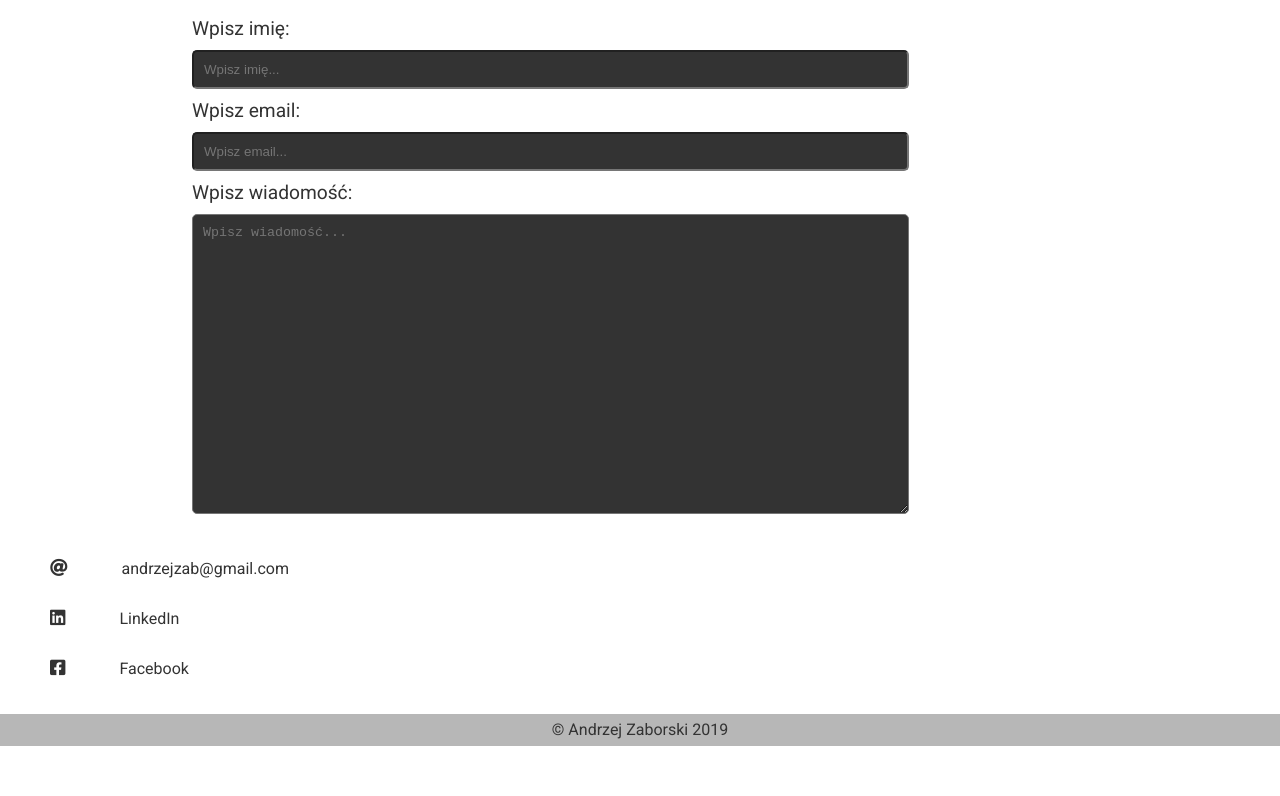
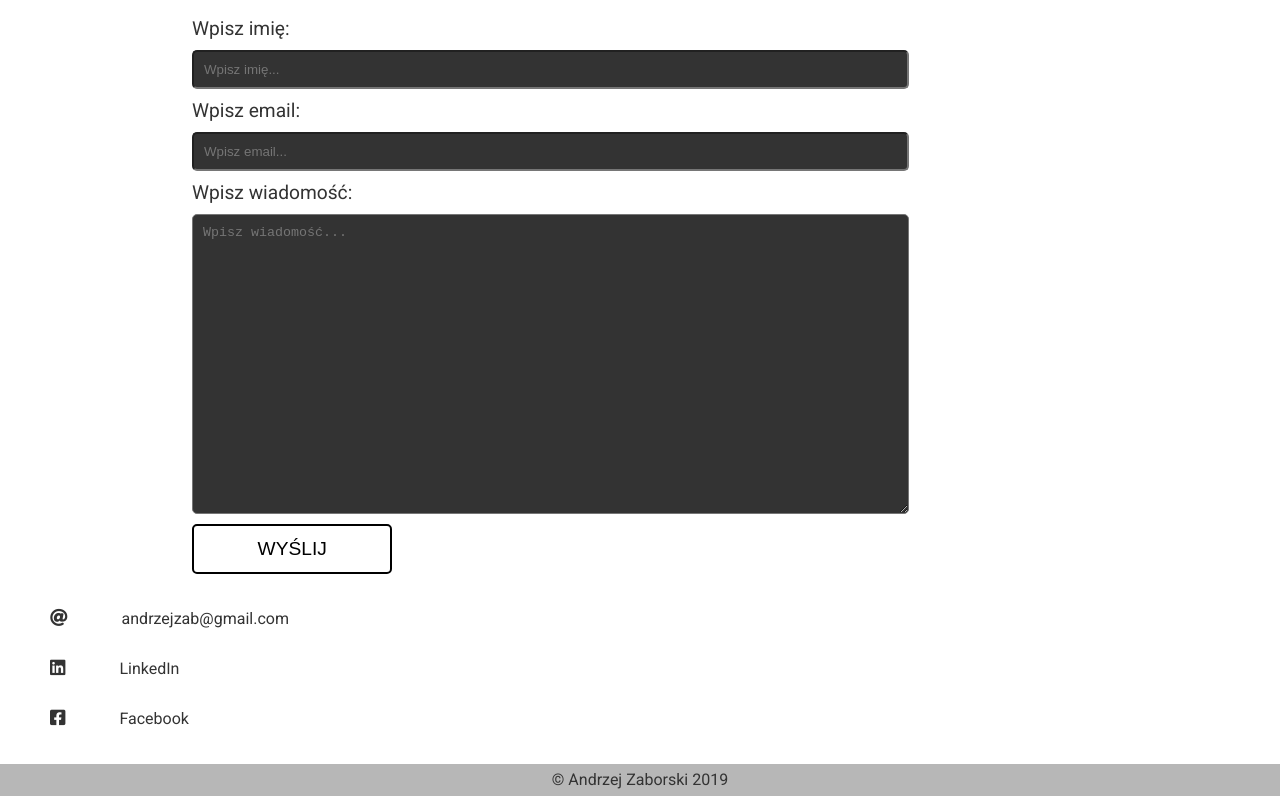
Before and after one commit to AnMiZa/Portfolio, a plain HTML site: page index.html in a window 1280 px wide. Shown: the part 1225-2021 px from the top of the page. Before the commit the page ends 1971 px from the top, so only its background shows below. Drawn offline with Linux system fonts and the light colour scheme.

Commit message:
Background image added to header titles, animation for form button and social links added

```diff
--- a/index.html
+++ b/index.html
@@ -6,7 +6,7 @@
     <meta name="viewport" content="width=device-width, initial-scale=1.0">
     <meta http-equiv="X-UA-Compatible" content="ie=edge">
     <title>Andrzej Zaborski</title>
-    <link rel="shortcut icon" href="" type="image/x-icon">
+    <link rel="shortcut icon" href="img/favicon.ico" type="image/x-icon">
     <link href="https://fonts.googleapis.com/css?family=Roboto:400,700&display=swap&subset=latin-ext" rel="stylesheet">
     <link rel="stylesheet" href="https://use.fontawesome.com/releases/v5.8.2/css/all.css"
         integrity="sha384-oS3vJWv+0UjzBfQzYUhtDYW+Pj2yciDJxpsK1OYPAYjqT085Qq/1cq5FLXAZQ7Ay" crossorigin="anonymous">
@@ -70,6 +70,7 @@
         <input type="email" id="mail" placeholder="Wpisz email...">
         <label for="message">Wpisz wiadomość:</label>
         <textarea name="message" id="message" placeholder="Wpisz wiadomość..."></textarea>
+        <button>Wyślij <i class="far fa-envelope"></i></i></i></button>
     </form>
     <section class="socials">
         <a href="mailto:andrzejzab@gmail.com"><i class="fas fa-at"></i> andrzejzab@gmail.com</a>
--- a/style.css
+++ b/style.css
@@ -146,6 +146,36 @@ form textarea {
     height: 300px;
 }
 
+form button {
+    text-indent: 45px;
+    text-transform: uppercase;
+    font-size: 1.2rem;
+    background-color: #fff;
+    width: 200px;
+    height: 50px;
+    border-radius: 5px;
+    border: 2px solid black;
+    margin-right: 200px;
+    transition: .3s;
+}
+
+form button:hover {
+    padding-right: 30px;
+    color: #fff;
+    background-color: #333;
+}
+
+button i {
+    text-indent: 20px;
+    visibility: hidden;
+}
+
+form button:hover i {
+    visibility: visible;
+}
+
+
+
 footer {
     margin-top: 20px;
 }
@@ -179,6 +209,7 @@ footer p {
 }
 
 .socials a:hover {
+    text-indent: 20px;
     background-color: #333;
     color: white;
 }
```
